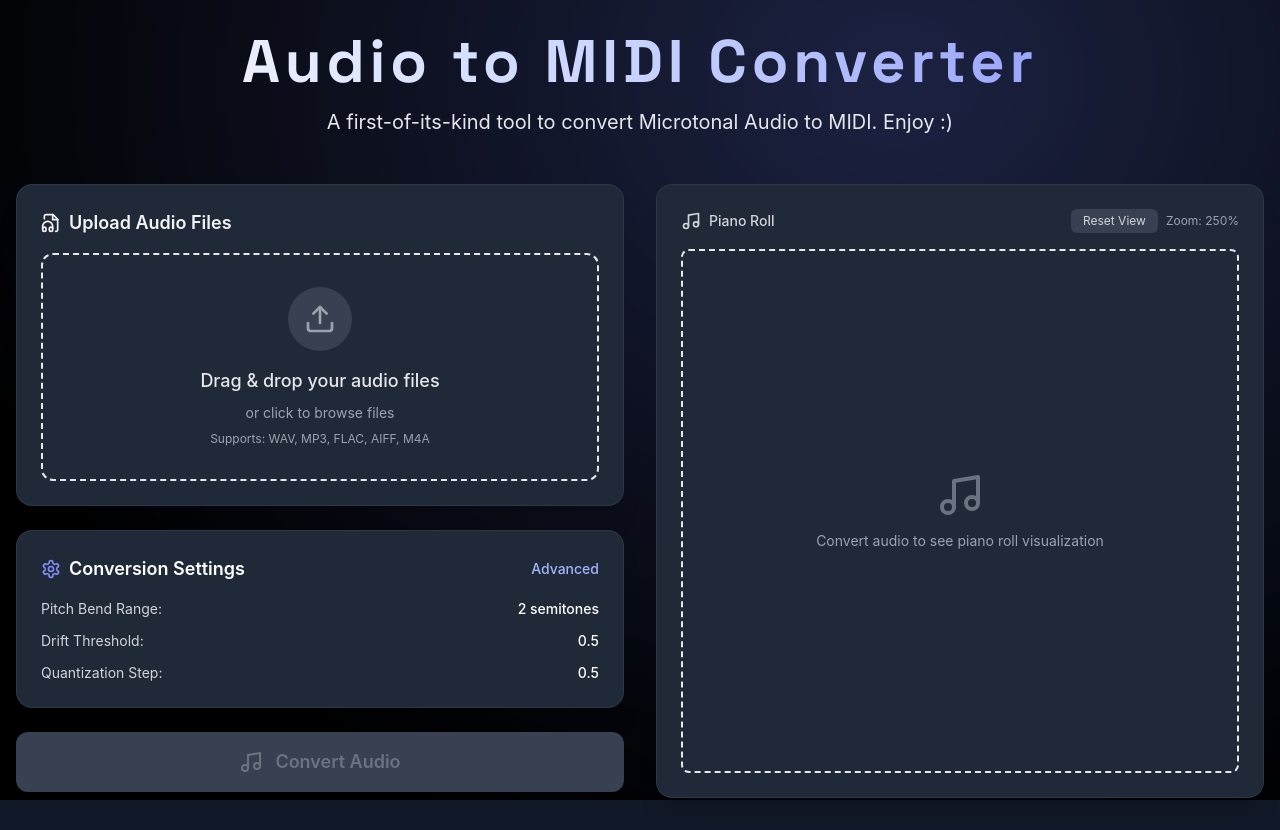
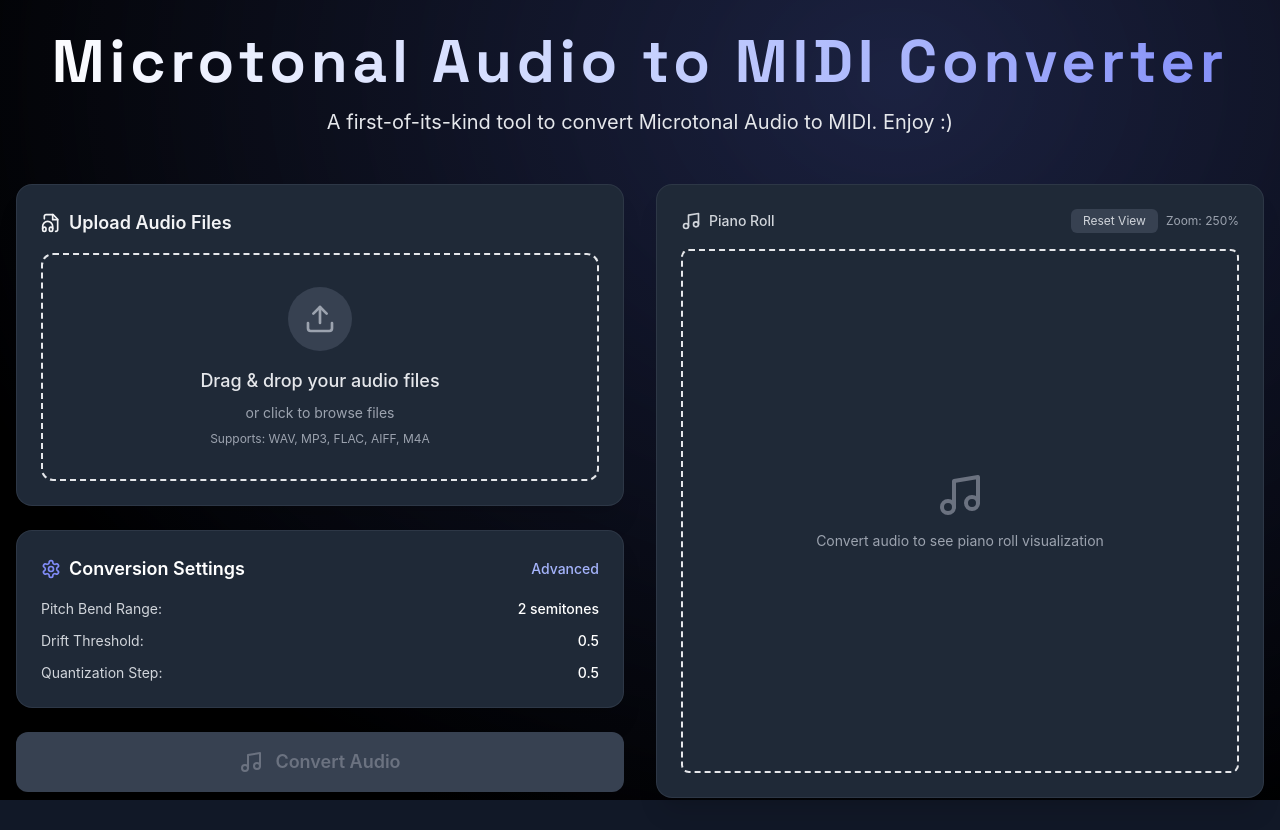
Before and after one commit to osobhy/microtonal-Audio-to-MIDI, a React (Create React App) app: page / in a window 1280 px wide. Built offline with nearby package versions, Linux system fonts and the light colour scheme.

Commit message:
fixed title

```diff
--- a/package.json
+++ b/package.json
@@ -1,5 +1,5 @@
 {
-  "name": "audio-to-midi-converter",
+  "name": "microtonal-audio-to-midi-converter",
   "version": "1.0.0",
   "description": "A first-of-its-kind tool to convert Microtonal Audio to MIDI. Enjoy :)",
   "private": true,
--- a/src/App.js
+++ b/src/App.js
@@ -111,7 +111,7 @@ function App() {
           className="text-center mb-12"
         >
             <h1 className="text-6xl font-extrabold bg-gradient-to-r from-white via-indigo-200 to-indigo-400 bg-clip-text text-transparent mb-4 tracking-widest" style={{ fontFamily: 'Space Grotesk, sans-serif', letterSpacing: '0.08em' }}>
-              Audio to MIDI Converter
+              Microtonal Audio to MIDI Converter
             </h1>
             <p className="text-xl text-gray-200 max-w-2xl mx-auto">
               A first-of-its-kind tool to convert Microtonal Audio to MIDI. Enjoy :)
```
